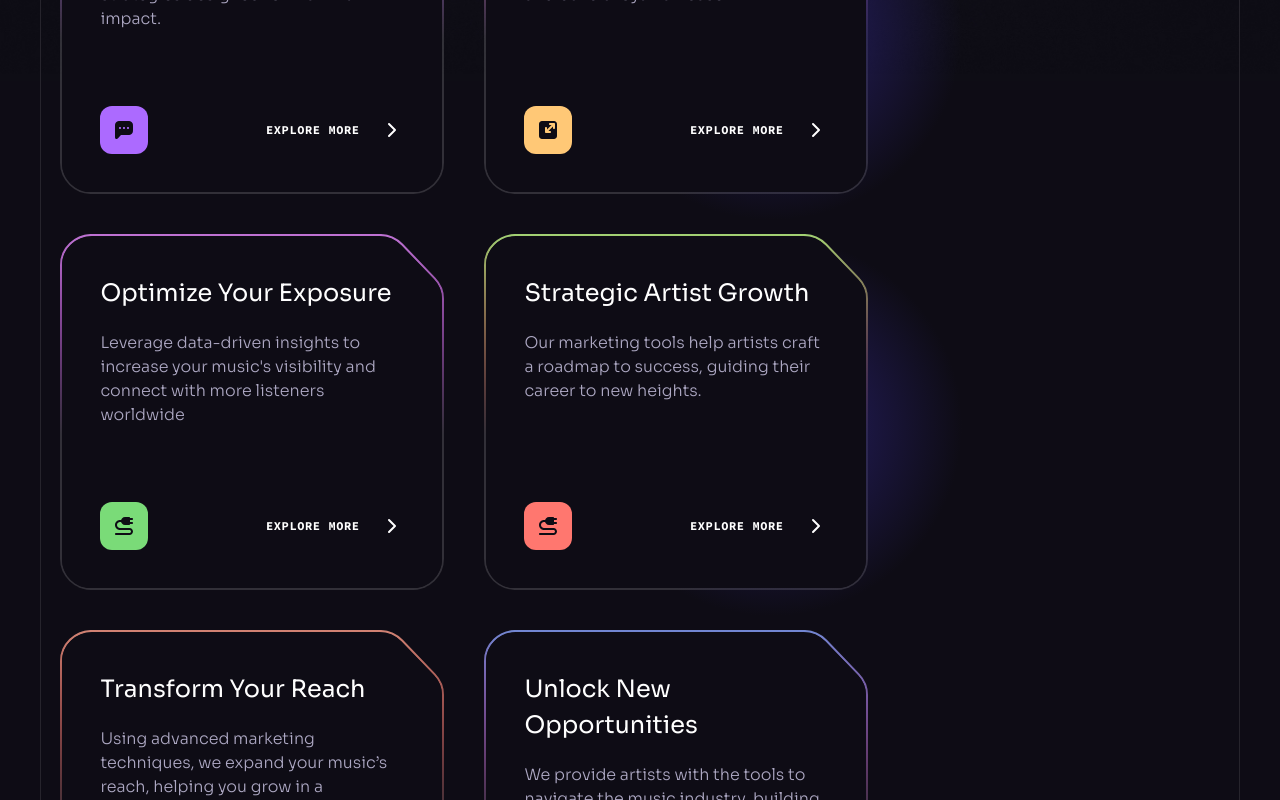
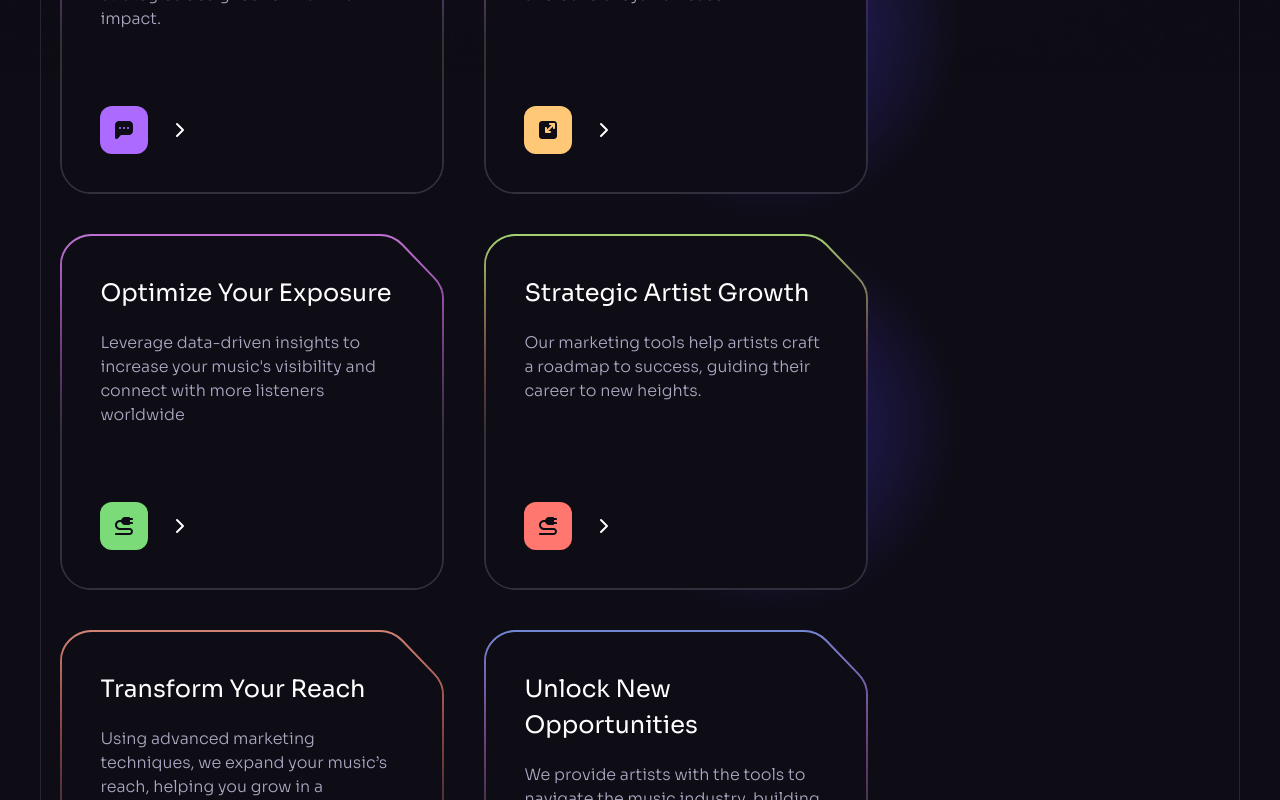
Before and after one commit to ZainyShorts/Brand-blitz-new, a React (Vite) app: page / in a window 1280 px wide. Shown: the part 1700-2500 px from the top of the page. Built offline with nearby package versions, Linux system fonts and the light colour scheme.

Commit message:
finalizing

```diff
--- a/src/components/Benefits.jsx
+++ b/src/components/Benefits.jsx
@@ -33,9 +33,9 @@ const Benefits = () => {
                     height={48}
                     alt={item.title}
                   />
-                  <p className="ml-auto font-code text-xs font-bold text-n-1 uppercase tracking-wider">
+                  {/* <p className="ml-auto font-code text-xs font-bold text-n-1 uppercase tracking-wider">
                     Explore more
-                  </p>
+                  </p> */}
                   <Arrow />
                 </div>
               </div>
```
